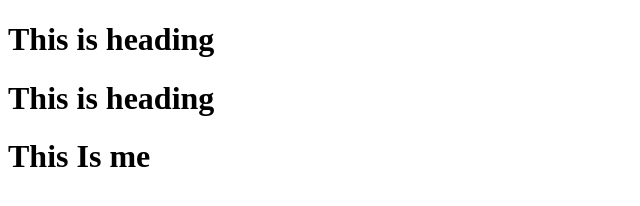
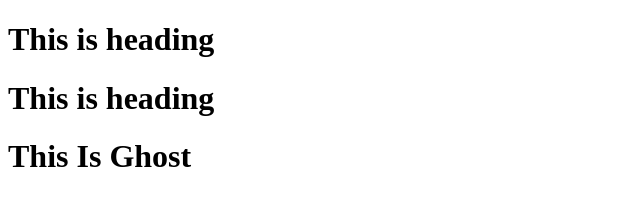
Before and after one commit to SonjoyDaGhost/mySecondWebsite, a plain HTML site: page index.html in a window 1280 px wide. Shown: the whole page, without its empty margins (0-640 px from the left). Drawn offline with Linux system fonts and the light colour scheme.

Commit message:
Update index.html

```diff
--- a/index.html
+++ b/index.html
@@ -9,6 +9,6 @@
   <body>
     <h1>This is heading</h1>
     <h1>This is heading</h1>
-    <h1>This Is me</h1>
+    <h1>This Is Ghost</h1>
   </body>
 </html>
```
